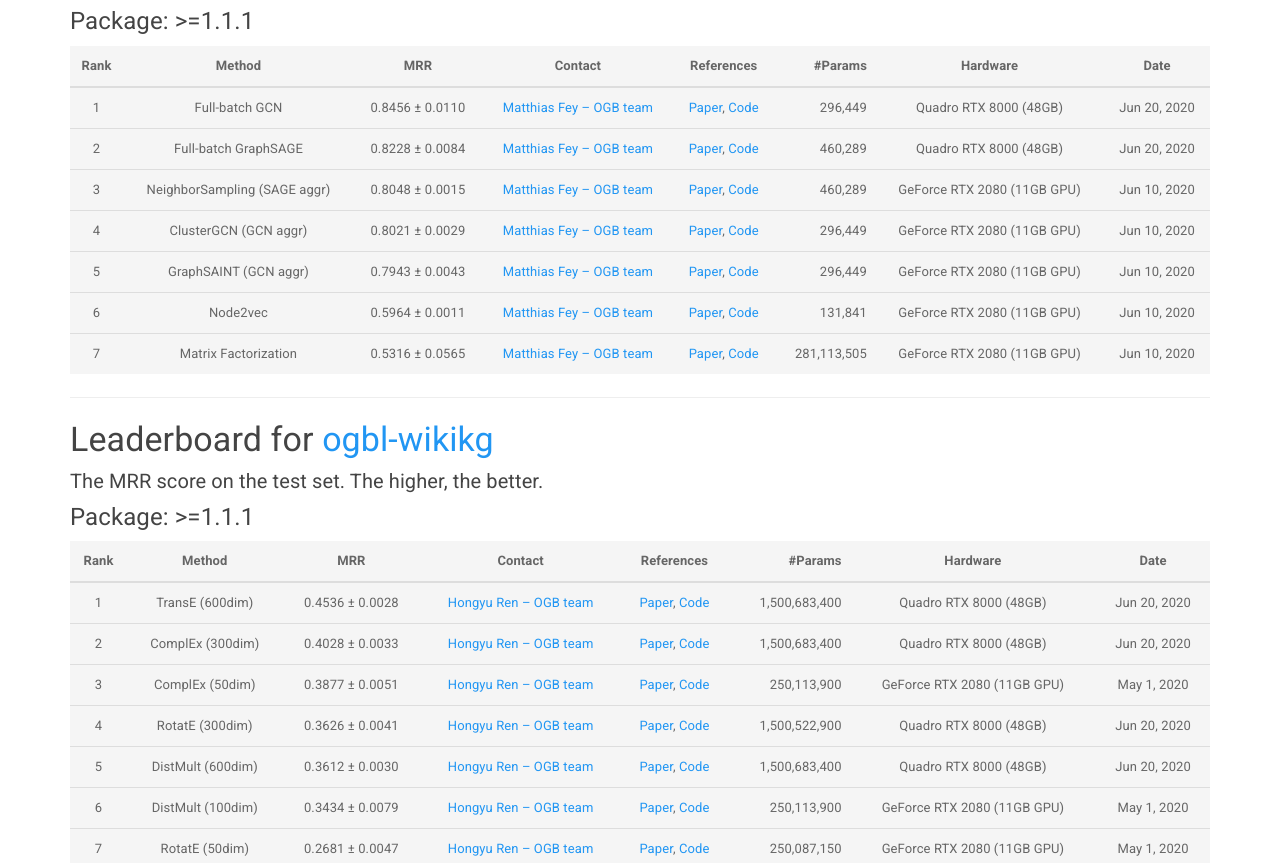
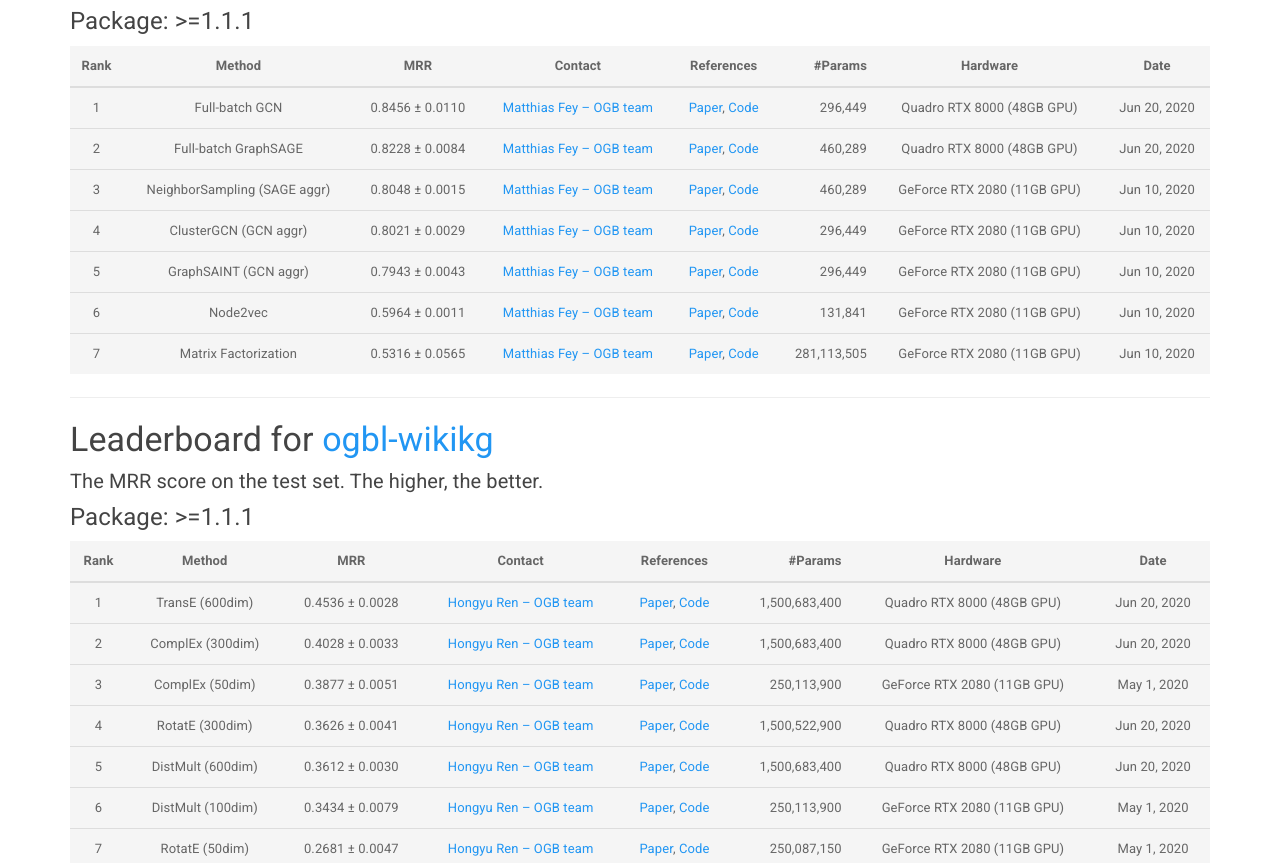
Before and after one commit to snap-stanford/ogb-web, a Jekyll site: the page built from _docs/leaderboard/leader_linkprop.md, in a window 1280 px wide and 1400 px high, scrolled down 1597 px. Shown: the part 160-1023 px from the top of the window. Built offline with Jekyll 4.4.1, drawn with Linux system fonts in a browser that asks for light colours.

Commit message:
updateleaderboard

```diff
--- a/_docs/leaderboard/leader_linkprop.md
+++ b/_docs/leaderboard/leader_linkprop.md
@@ -85,8 +85,8 @@ The **bold** method name indicates that the implementation is **official** (by t
 
 | Rank  | Method | MRR | Contact | References | #Params | Hardware | Date
 |:----:|:-----:|:------:|:-----:|:-----:|-----:|:-----:|:-----:|
-|  1  |  Full-batch GCN  | 0.8456 ± 0.0110   | [Matthias Fey -- OGB team](mailto:matthias.fey@tu-dortmund.de) | [Paper](https://arxiv.org/abs/1609.02907), [Code](https://github.com/snap-stanford/ogb/tree/master/examples/linkproppred/citation) | 296,449 | Quadro RTX 8000 (48GB) | Jun 20, 2020 |
-|  2  |  Full-batch GraphSAGE  | 0.8228 ± 0.0084   | [Matthias Fey -- OGB team](mailto:matthias.fey@tu-dortmund.de) | [Paper](https://arxiv.org/abs/1706.02216), [Code](https://github.com/snap-stanford/ogb/tree/master/examples/linkproppred/citation) | 460,289 | Quadro RTX 8000 (48GB) | Jun 20, 2020 |
+|  1  |  Full-batch GCN  | 0.8456 ± 0.0110   | [Matthias Fey -- OGB team](mailto:matthias.fey@tu-dortmund.de) | [Paper](https://arxiv.org/abs/1609.02907), [Code](https://github.com/snap-stanford/ogb/tree/master/examples/linkproppred/citation) | 296,449 | Quadro RTX 8000 (48GB GPU) | Jun 20, 2020 |
+|  2  |  Full-batch GraphSAGE  | 0.8228 ± 0.0084   | [Matthias Fey -- OGB team](mailto:matthias.fey@tu-dortmund.de) | [Paper](https://arxiv.org/abs/1706.02216), [Code](https://github.com/snap-stanford/ogb/tree/master/examples/linkproppred/citation) | 460,289 | Quadro RTX 8000 (48GB GPU) | Jun 20, 2020 |
 |  3  |  NeighborSampling (SAGE aggr)  | 0.8048 ± 0.0015   | [Matthias Fey -- OGB team](mailto:matthias.fey@tu-dortmund.de) | [Paper](https://arxiv.org/abs/1706.02216), [Code](https://github.com/snap-stanford/ogb/tree/master/examples/linkproppred/citation) | 460,289 | GeForce RTX 2080 (11GB GPU) | Jun 10, 2020 |
 |  4  |  ClusterGCN (GCN aggr)  | 0.8021 ± 0.0029   | [Matthias Fey -- OGB team](mailto:matthias.fey@tu-dortmund.de) | [Paper](https://arxiv.org/abs/1905.07953), [Code](https://github.com/snap-stanford/ogb/tree/master/examples/linkproppred/citation) | 296,449 | GeForce RTX 2080 (11GB GPU) | Jun 10, 2020 |
 |  5  |  GraphSAINT (GCN aggr)  | 0.7943 ± 0.0043   | [Matthias Fey -- OGB team](mailto:matthias.fey@tu-dortmund.de) | [Paper](https://arxiv.org/abs/1907.04931), [Code](https://github.com/snap-stanford/ogb/tree/master/examples/linkproppred/citation) | 296,449 | GeForce RTX 2080 (11GB GPU) | Jun 10, 2020 |
@@ -108,11 +108,11 @@ The **bold** method name indicates that the implementation is **official** (by t
 
 | Rank  | Method | MRR | Contact | References | #Params | Hardware | Date
 |:----:|:-----:|:------:|:-----:|:-----:|-----:|:-----:|:-----:|
-|  1  |  TransE (600dim)  | 0.4536 ± 0.0028   | [Hongyu Ren -- OGB team](mailto:hyren@cs.stanford.edu) | [Paper](https://papers.nips.cc/paper/5071-translating-embeddings-for-modeling-multi-relational-data.pdf), [Code](https://github.com/snap-stanford/ogb/tree/master/examples/linkproppred/wikikg) | 1,500,683,400 | Quadro RTX 8000 (48GB) | Jun 20, 2020 |
-|  2  |  ComplEx (300dim)  | 0.4028 ± 0.0033   | [Hongyu Ren -- OGB team](mailto:hyren@cs.stanford.edu) | [Paper](https://arxiv.org/abs/1606.06357), [Code](https://github.com/snap-stanford/ogb/tree/master/examples/linkproppred/wikikg) | 1,500,683,400 | Quadro RTX 8000 (48GB) | Jun 20, 2020 |
+|  1  |  TransE (600dim)  | 0.4536 ± 0.0028   | [Hongyu Ren -- OGB team](mailto:hyren@cs.stanford.edu) | [Paper](https://papers.nips.cc/paper/5071-translating-embeddings-for-modeling-multi-relational-data.pdf), [Code](https://github.com/snap-stanford/ogb/tree/master/examples/linkproppred/wikikg) | 1,500,683,400 | Quadro RTX 8000 (48GB GPU) | Jun 20, 2020 |
+|  2  |  ComplEx (300dim)  | 0.4028 ± 0.0033   | [Hongyu Ren -- OGB team](mailto:hyren@cs.stanford.edu) | [Paper](https://arxiv.org/abs/1606.06357), [Code](https://github.com/snap-stanford/ogb/tree/master/examples/linkproppred/wikikg) | 1,500,683,400 | Quadro RTX 8000 (48GB GPU) | Jun 20, 2020 |
 |  3  |  ComplEx (50dim)  | 0.3877 ± 0.0051   | [Hongyu Ren -- OGB team](mailto:hyren@cs.stanford.edu) | [Paper](https://arxiv.org/abs/1606.06357), [Code](https://github.com/snap-stanford/ogb/tree/master/examples/linkproppred/wikikg) | 250,113,900 | GeForce RTX 2080 (11GB GPU) | May 1, 2020 |
-|  4  |  RotatE (300dim)  | 0.3626 ± 0.0041   | [Hongyu Ren -- OGB team](mailto:hyren@cs.stanford.edu) | [Paper](https://arxiv.org/abs/1902.10197), [Code](https://github.com/snap-stanford/ogb/tree/master/examples/linkproppred/wikikg) | 1,500,522,900 | Quadro RTX 8000 (48GB) | Jun 20, 2020 |
-|  5  |  DistMult (600dim)  | 0.3612 ± 0.0030   | [Hongyu Ren -- OGB team](mailto:hyren@cs.stanford.edu) | [Paper](https://arxiv.org/abs/1412.6575), [Code](https://github.com/snap-stanford/ogb/tree/master/examples/linkproppred/wikikg) | 1,500,683,400 | Quadro RTX 8000 (48GB) | Jun 20, 2020 |
+|  4  |  RotatE (300dim)  | 0.3626 ± 0.0041   | [Hongyu Ren -- OGB team](mailto:hyren@cs.stanford.edu) | [Paper](https://arxiv.org/abs/1902.10197), [Code](https://github.com/snap-stanford/ogb/tree/master/examples/linkproppred/wikikg) | 1,500,522,900 | Quadro RTX 8000 (48GB GPU) | Jun 20, 2020 |
+|  5  |  DistMult (600dim)  | 0.3612 ± 0.0030   | [Hongyu Ren -- OGB team](mailto:hyren@cs.stanford.edu) | [Paper](https://arxiv.org/abs/1412.6575), [Code](https://github.com/snap-stanford/ogb/tree/master/examples/linkproppred/wikikg) | 1,500,683,400 | Quadro RTX 8000 (48GB GPU) | Jun 20, 2020 |
 |  6  |  DistMult (100dim)  | 0.3434 ± 0.0079   | [Hongyu Ren -- OGB team](mailto:hyren@cs.stanford.edu) | [Paper](https://arxiv.org/abs/1412.6575), [Code](https://github.com/snap-stanford/ogb/tree/master/examples/linkproppred/wikikg) | 250,113,900 | GeForce RTX 2080 (11GB GPU) | May 1, 2020 |
 |  7  |  RotatE (50dim)  | 0.2681 ± 0.0047   | [Hongyu Ren -- OGB team](mailto:hyren@cs.stanford.edu) | [Paper](https://arxiv.org/abs/1902.10197), [Code](https://github.com/snap-stanford/ogb/tree/master/examples/linkproppred/wikikg) | 250,087,150 | GeForce RTX 2080 (11GB GPU) | May 1, 2020 |
 |  8  |  TransE (100dim)  | 0.2535 ± 0.0036   | [Hongyu Ren -- OGB team](mailto:hyren@cs.stanford.edu) | [Paper](https://papers.nips.cc/paper/5071-translating-embeddings-for-modeling-multi-relational-data.pdf), [Code](https://github.com/snap-stanford/ogb/tree/master/examples/linkproppred/wikikg) | 250,113,900 | GeForce RTX 2080 (11GB GPU) | May 1, 2020 |
```
Also changed, not shown: _docs/leaderboard/leader_nodeprop.md (+3 -3 lines).
